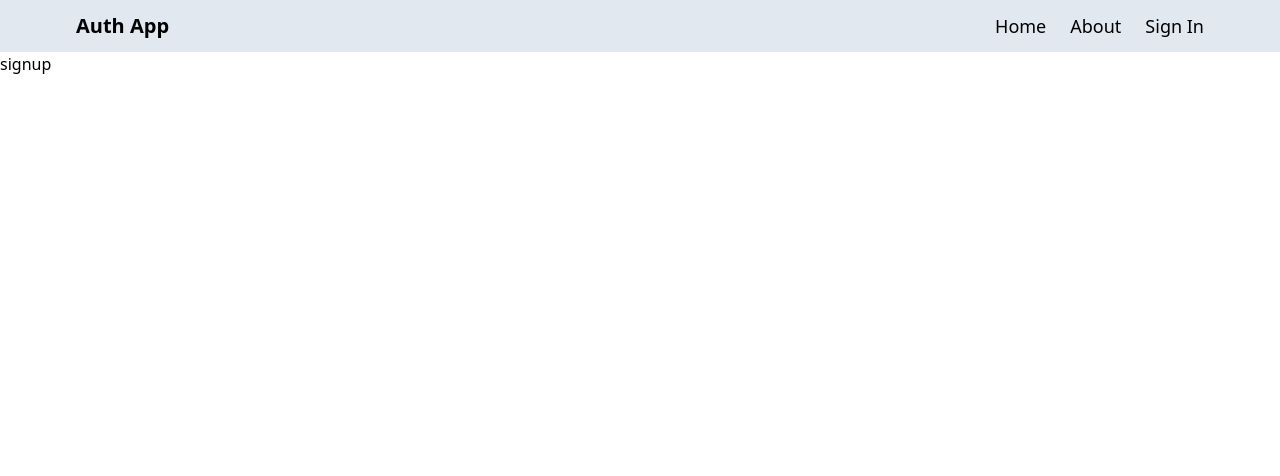
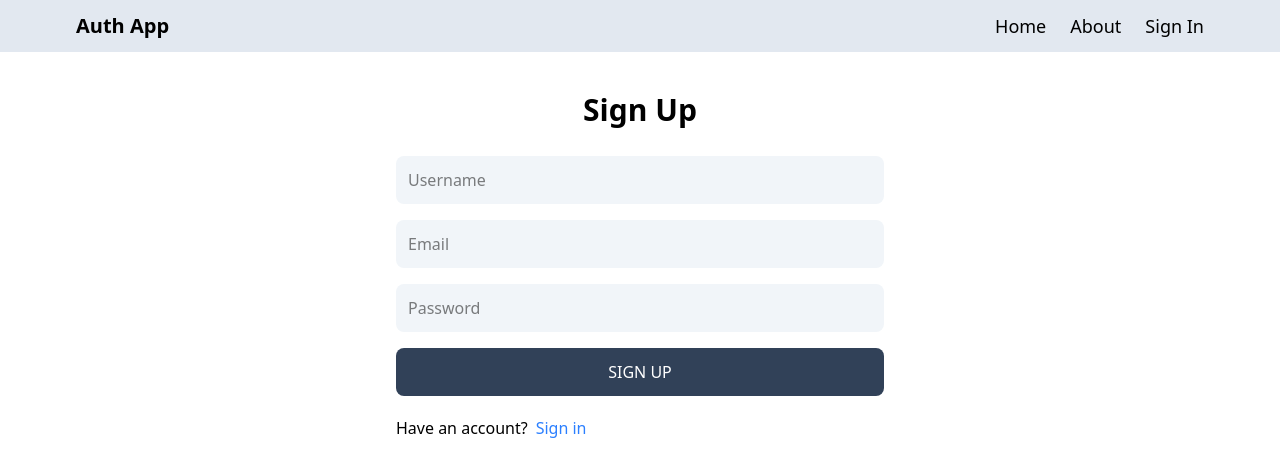
Before and after one commit to abhishek-singh016/Auth-App, a React (Vite) app in the folder client/: page /sign-up in a window 1280 px wide. Shown: the top 476 px of the page. Built offline with nearby package versions, Linux system fonts and the light colour scheme.

Commit message:
complete sign up page ui

```diff
--- a/client/src/pages/SignUp.jsx
+++ b/client/src/pages/SignUp.jsx
@@ -1,9 +1,22 @@
-import React from 'react'
+import {Link} from 'react-router-dom';
 
 export default function SignUp() {
   return (
-    <div>
-      signup
+    <div className='p-3 max-w-lg mx-auto'>
+      <h1 className='text-3xl text-center font-semibold my-7'>Sign Up</h1>
+      <form className='flex flex-col gap-4'>
+        <input type="text" placeholder='Username' id='username' className='bg-slate-100 p-3 rounded-lg'/>
+        <input type="text" placeholder='Email' id='email' className='bg-slate-100 p-3 rounded-lg'/>
+        <input type="password" placeholder='Password' id='password' className='bg-slate-100 p-3 rounded-lg'/>
+
+        <button className='bg-slate-700 text-white p-3 rounded-lg uppercase hover:opacity-95 disabled:opacity-80'>Sign up</button>
+      </form>
+      <div className='flex gap-2 mt-5'>
+        <p>Have an account?</p>
+        <Link to='/sign-in'>
+            <span className='text-blue-500'>Sign in</span>
+        </Link>
+      </div>
     </div>
   )
 }
```
